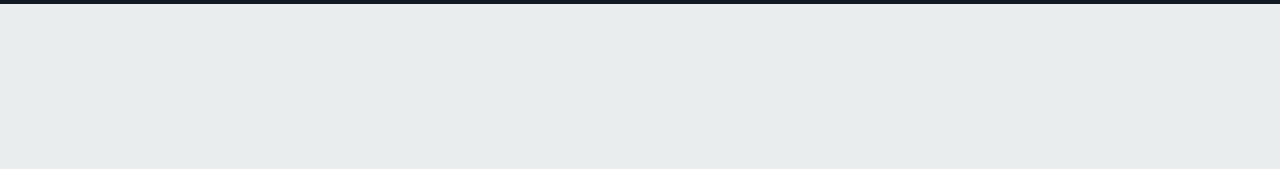
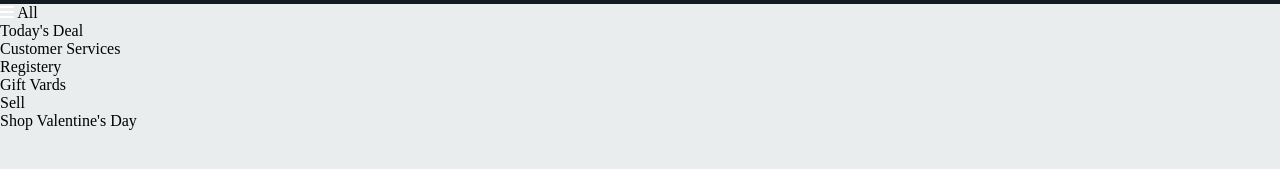
Before and after one commit to prokaushik/Amazone-Clone, a plain HTML site: page index.html in a window 1280 px wide. Shown: the part 65-234 px from the top of the page. Drawn offline with Linux system fonts and the light colour scheme.

Commit message:
adding div second

```diff
--- a/index.html
+++ b/index.html
@@ -52,6 +52,26 @@
                 </div>
             </div>
         </div>
+        <div class="second">
+            <div class="second1">
+                <div>
+                    <i class="fas fa-bars"></i>
+                    <span>All</span>
+            </div>
+            <div class="second2">
+                <ul>
+                    <li>Today's Deal</li>
+                    <li>Customer Services</li>
+                    <li>Registery</li>
+                    <li>Gift Vards</li>
+                    <li>Sell</li>
+                </ul>
+            </div>
+            <div class="second3">
+                <span>Shop Valentine's Day</span>
+
+            </div>
+        </div>
     </header>
 
     <script src="./script.js"></script>
```
